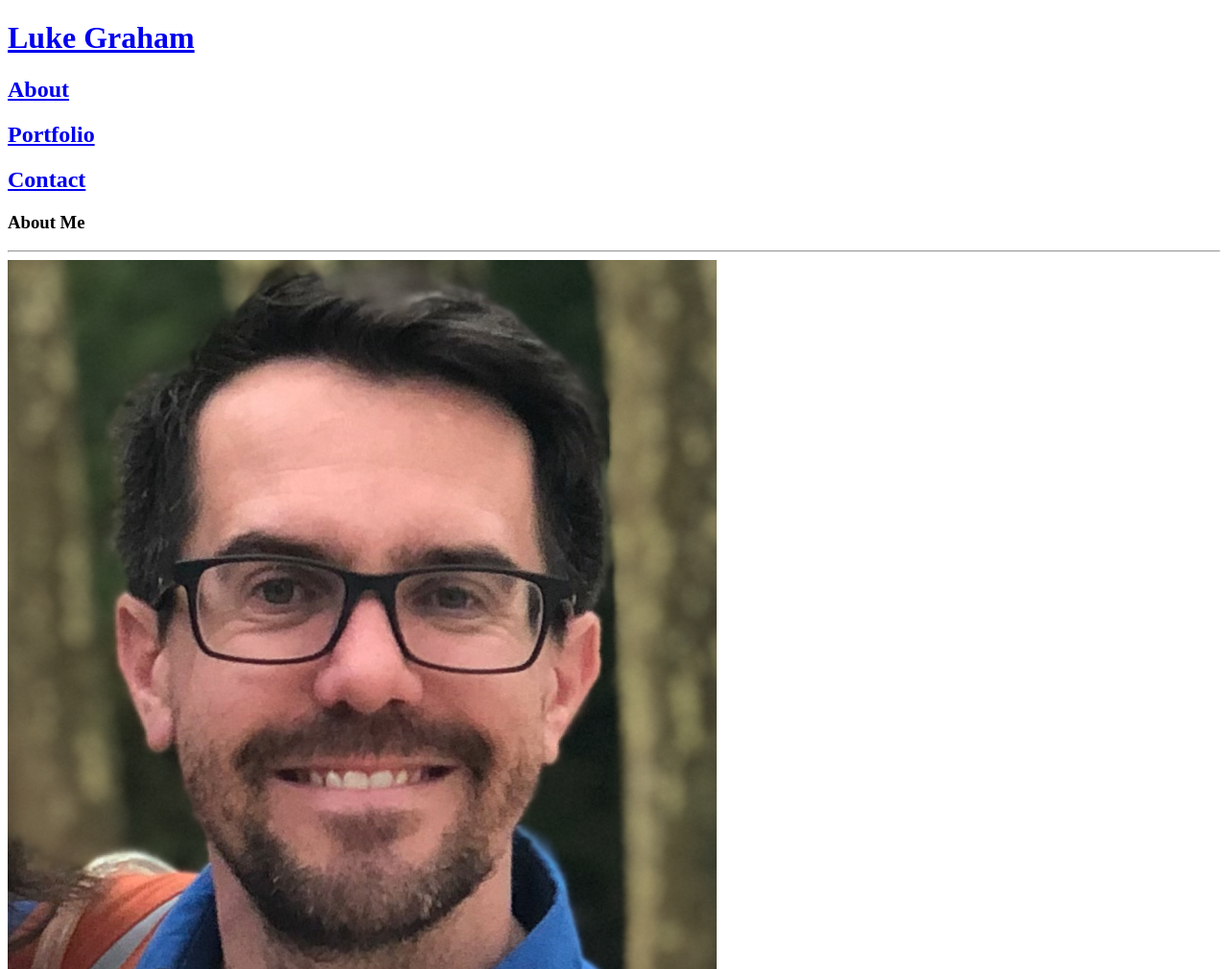
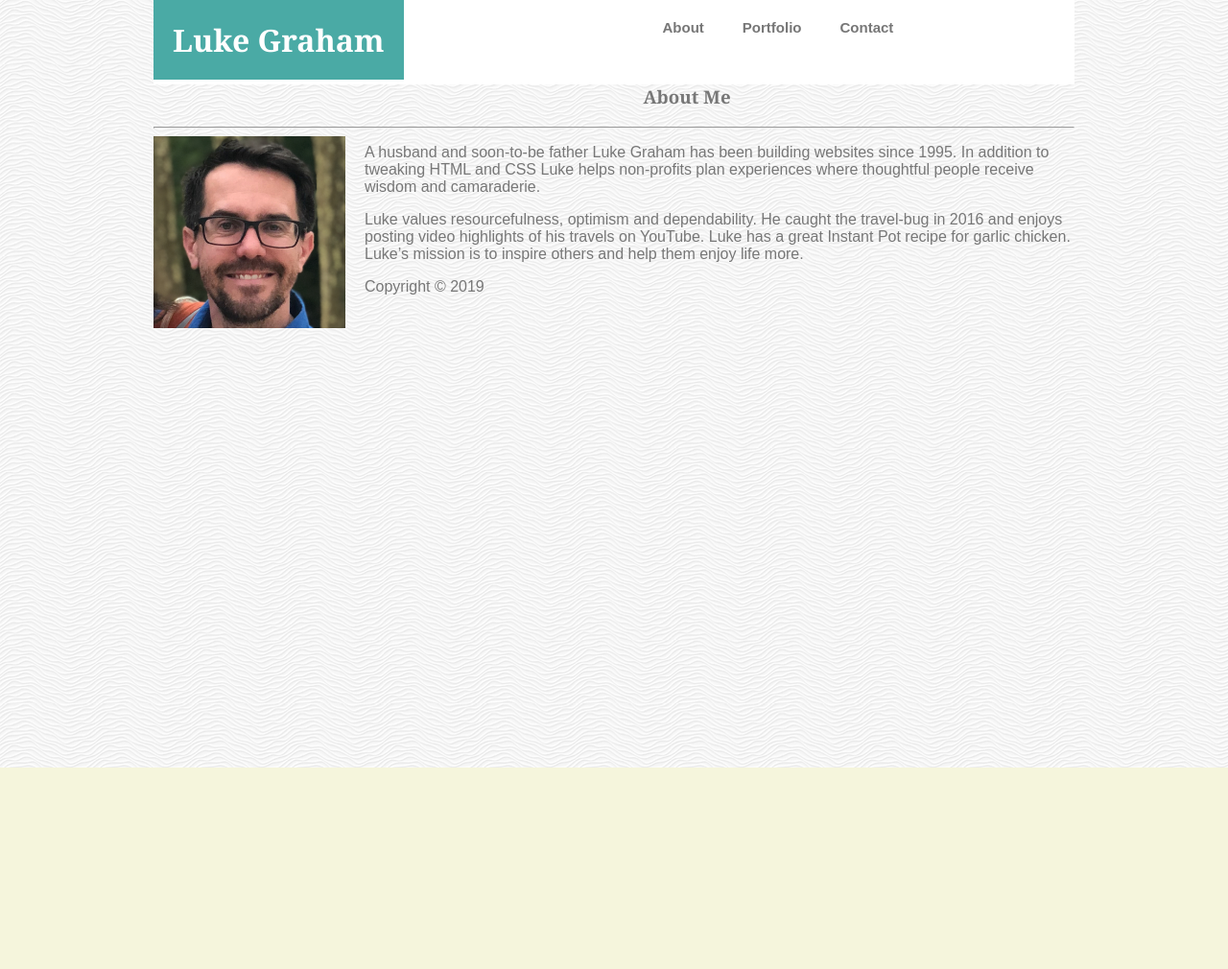
Before and after one commit to lukeevangraham/Basic-Portfolio, a plain HTML site: page index.html in a window 1280 px wide. Shown: the top 1010 px of the page at 96% size. After the commit the page ends 800 px from the top, so only its background shows below. Drawn offline with Linux system fonts and the light colour scheme; a script that the page names is missing.

Commit message:
worked on navigation

```diff
--- a/assets/css/style.css
+++ b/assets/css/style.css
@@ -0,0 +1,59 @@
+body {
+    background-image: url(../images/white-waves.png);
+    background-color: beige;
+    font-family: 'Arial', 'Helvetica Neue', Helvetica, sans-serif;
+    color: #777777;
+    padding: 0px;
+    margin: 0px;
+}
+
+header {
+    width: 960px;
+    margin: 0 auto;
+    background-color: #ffffff;
+    height: 88px;
+}
+
+.container {
+    width: 960px;
+    float: none;
+    margin: 0 auto;
+}
+
+h1 {
+    font-family: 'Georgia', Times, Times New Roman, serif;
+    background-color: #4aaaa5;
+    color: white;
+    float: left;
+    padding: 20px;
+    margin-right: 250px;
+    margin-top: 0;
+}
+
+h2 {
+    float: left;
+    margin-top: 0;
+    padding: 20px;
+    font-size: 15px;
+}
+
+h3 {
+    font-family: 'Georgia', Times, Times New Roman, serif;
+    margin-top: 0;
+}
+
+#bio-image {
+    width: 200px;
+    float: left;
+    margin-right: 20px;
+}
+
+a:link {
+    text-decoration: none;
+    color: #777777;
+}
+
+a:visited {
+    text-decoration: none;
+    color: #777777;
+}
--- a/index.html
+++ b/index.html
@@ -11,7 +11,7 @@
 <body>
 
     <header>
-            <h1><a href="index.html">Luke Graham</a></h1>
+            <h1>Luke Graham</h1>
             <h2><a href="index.html">About</a></h2>
             <h2><a href="portfolio.html">Portfolio</a></h2>
             <h2><a href="contact.html">Contact</a></h2>
```
Also changed, not shown: contact.html (+1 -1 lines), portfolio.html (+2 -2 lines), assets/images/white-waves.png (added), 2 other files.
